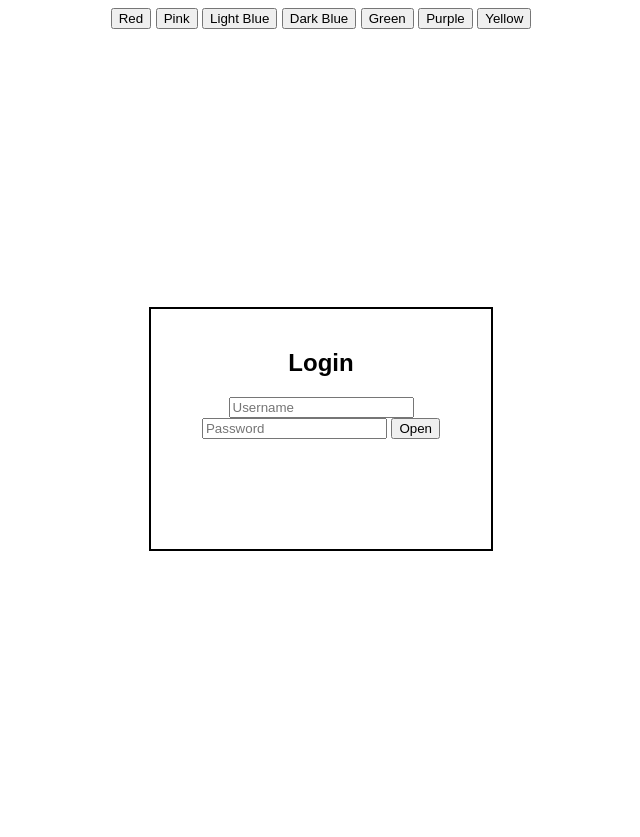
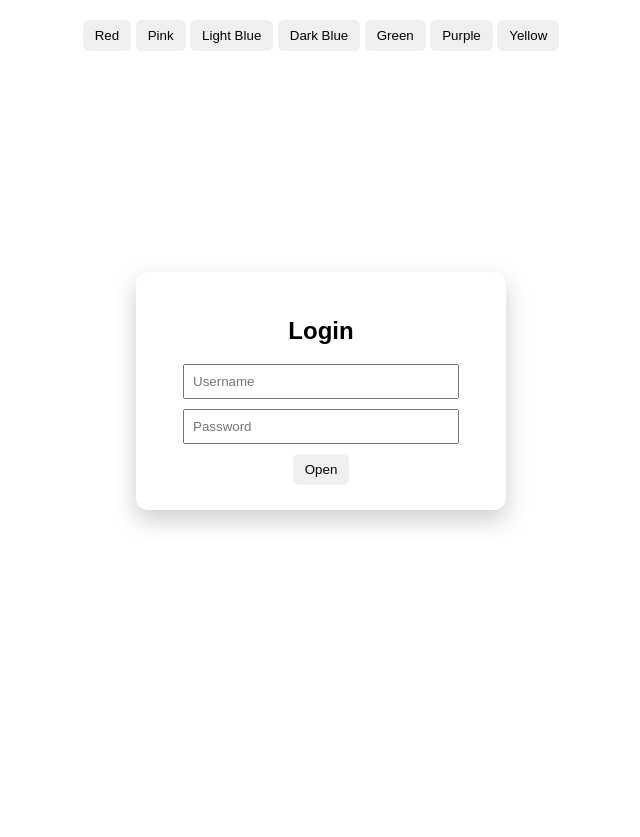
Before and after one commit to Roland-Vortex/Personal, a Flask app: page / in a window 1280 px wide. Shown: the whole page, without its empty margins (319-959 px from the left). After the commit the page ends 528 px from the top, so only its background shows below. Run offline with Flask 3, Linux system fonts and the light colour scheme; some libraries are stand-ins or nearby versions.

Commit message:
style.css

```diff
--- a/shared_hangouts/static/style.css
+++ b/shared_hangouts/static/style.css
@@ -1,40 +1,63 @@
 body {
-    font-family: Arial;
+    font-family: Arial, sans-serif;
     text-align: center;
-    transition: 0.5s;
+    margin: 0;
+    padding: 20px;
+    transition: background 0.5s ease, color 0.5s ease;
 }
 
 .center {
     display: flex;
     justify-content: center;
     align-items: center;
-    height: 100vh;
+    height: 80vh;
 }
 
 .envelope {
-    width: 300px;
-    height: 200px;
+    width: 320px;
+    padding: 25px;
     background: white;
-    border: 2px solid black;
-    padding: 20px;
-    animation: fadeIn 1s ease-in-out;
+    border-radius: 12px;
+    box-shadow: 0 10px 25px rgba(0,0,0,0.2);
+    animation: fadeIn 0.8s ease-in-out;
+}
+
+input {
+    display: block;
+    margin: 10px auto;
+    padding: 8px;
+    width: 80%;
+}
+
+button {
+    padding: 8px 12px;
+    cursor: pointer;
+    border-radius: 6px;
+    border: none;
 }
 
 .card {
-    border: 1px solid black;
+    border-radius: 10px;
+    padding: 10px;
     margin: 10px;
-    padding: 10px;
+    box-shadow: 0 5px 15px rgba(0,0,0,0.1);
 }
 
-.red { background: red; color: white; }
-.pink { background: pink; color: black; }
-.lightblue { background: lightblue; color: black; }
-.darkblue { background: darkblue; color: white; }
-.green { background: green; color: white; }
-.purple { background: purple; color: white; }
-.yellow { background: yellow; color: black; }
+/* THEMES */
+
+.red { background: #b30000; color: white; }
+.pink { background: #ffb6c1; color: black; }
+.lightblue { background: #add8e6; color: black; }
+.darkblue { background: #001f4d; color: white; }
+.green { background: #006400; color: white; }
+.purple { background: #4b0082; color: white; }
+.yellow { background: #ffd700; color: black; }
+
+.theme-buttons {
+    margin-bottom: 20px;
+}
 
 @keyframes fadeIn {
-    from { opacity: 0; }
-    to { opacity: 1; }
+    from { opacity: 0; transform: translateY(-20px); }
+    to { opacity: 1; transform: translateY(0); }
 }
```
